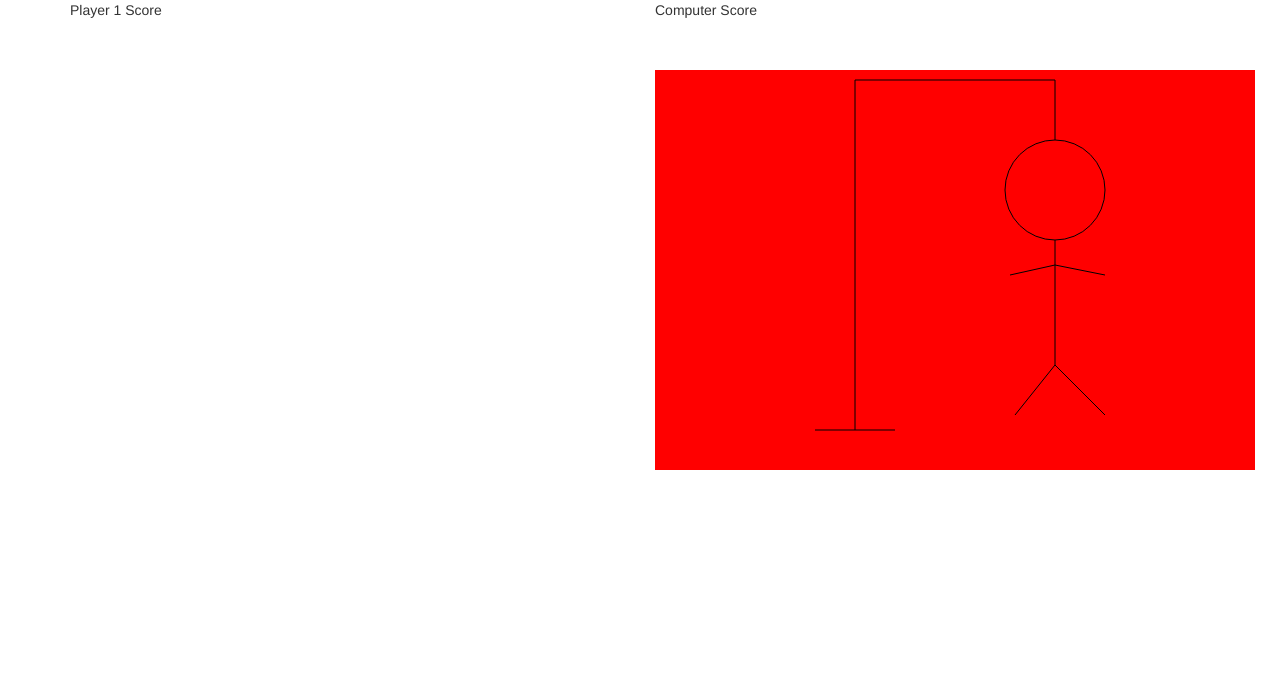
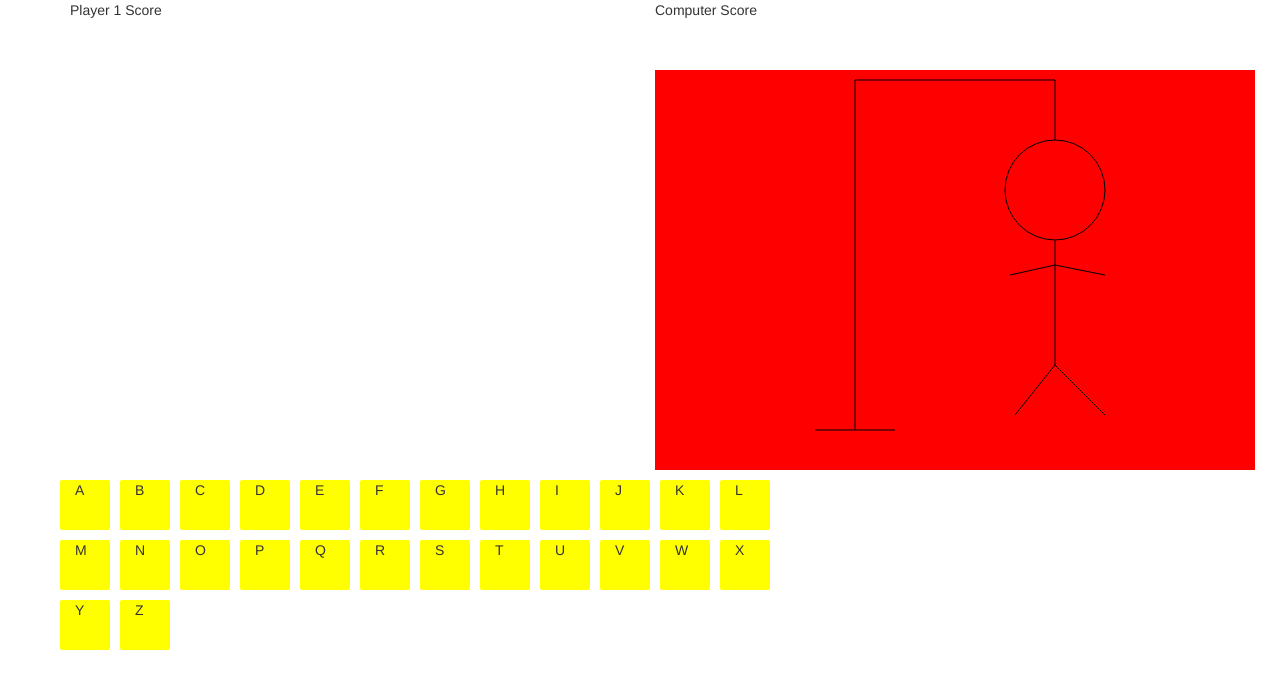
Before and after one commit to digitalartcrew/hang-man, a website: page public/index.html in a window 1280 px wide. Drawn offline with nearby package versions, Linux system fonts and the light colour scheme; no server answers.

Commit message:
alphabet selecting letter

```diff
--- a/public/css/styles.css
+++ b/public/css/styles.css
@@ -9,3 +9,15 @@
 #game {
 	margin-top: 50px;
 }
+
+.letter {
+	height: 50px;
+	width: 50px;
+	border-radius: 2px;
+	background-color: yellow;
+	margin: 5px;
+}
+
+.letter:hover{
+	background-color: green;
+}
--- a/public/index.html
+++ b/public/index.html
@@ -35,7 +35,42 @@
 			<canvas id="hangman" width="600" height="400"></canvas>
 		</div>
 	</section>
-	<section id="letters"></section>
+	<section id="letters">
+		<div class="row">
+			<div class="col-md-1 letter">A</div>
+			<div class="col-md-1 letter">B</div>
+			<div class="col-md-1 letter">C</div>
+			<div class="col-md-1 letter">D</div>
+			<div class="col-md-1 letter">E</div>
+			<div class="col-md-1 letter">F</div>
+			<div class="col-md-1 letter">G</div>
+			<div class="col-md-1 letter">H</div>
+			<div class="col-md-1 letter">I</div>
+			<div class="col-md-1 letter">J</div>
+			<div class="col-md-1 letter">K</div>
+			<div class="col-md-1 letter">L</div>
+		</div>
+
+		<div class="row">
+			<div class="col-md-1 letter">M</div>
+			<div class="col-md-1 letter">N</div>
+			<div class="col-md-1 letter">O</div>
+			<div class="col-md-1 letter">P</div>
+			<div class="col-md-1 letter">Q</div>
+			<div class="col-md-1 letter">R</div>
+			<div class="col-md-1 letter">S</div>
+			<div class="col-md-1 letter">T</div>
+			<div class="col-md-1 letter">U</div>
+			<div class="col-md-1 letter">V</div>
+			<div class="col-md-1 letter">W</div>
+			<div class="col-md-1 letter">X</div>
+		</div>
+
+		<div class="row">
+			<div class="col-md-1 letter">Y</div>
+			<div class="col-md-1 letter">Z</div>
+		</div>
+	</section>
 	<section id="game-controls"></section>
 
 </div>
--- a/public/js/gameplay.js
+++ b/public/js/gameplay.js
@@ -1,9 +1,15 @@
 $('document').ready(function(){
 
 
+        // function guessLetter(){
 
+        // }
 
-        var wordify = function (list){
+       $('.letter').click(function(){
+            console.log(this.innerHTML.toLowerCase());
+       })
+
+        function wordify(list){
                words = list.split('\n');
                 listSize = words.length;
                 randomNum = Math.floor((Math.random() * listSize) + 0);
```
